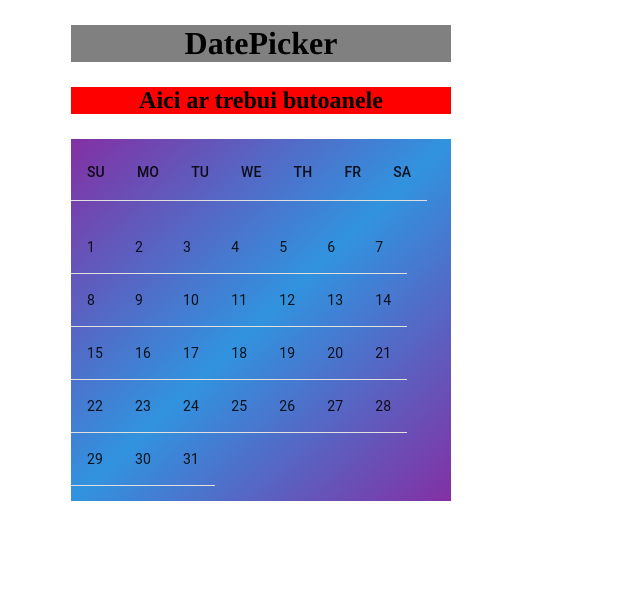
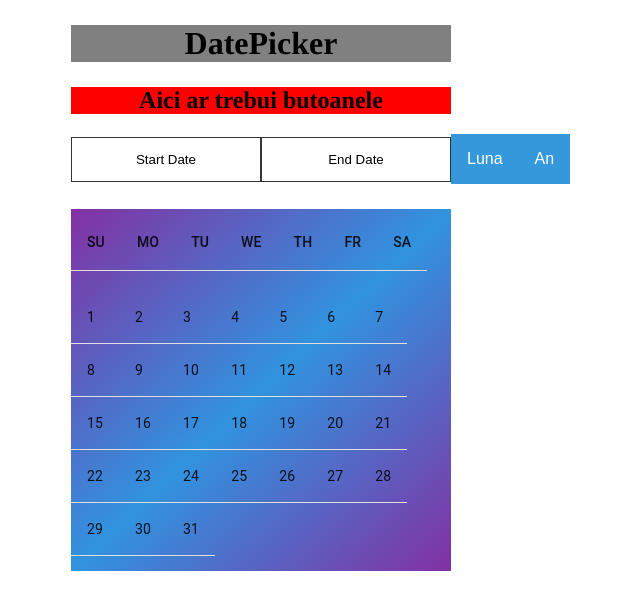
Before and after one commit to laurandrei994/ReactApplication, a React (Create React App) app in the folder proiectfsd/: page /datePicker in a window 1280 px wide. Shown: the top 610 px of the page, without its empty margins (429-1069 px from the left). Built offline with nearby package versions, Linux system fonts and the light colour scheme.

Commit message:
Added Start End Date buttons and dropdown buttons

```diff
--- a/proiectfsd/src/components/datePicker.tsx
+++ b/proiectfsd/src/components/datePicker.tsx
@@ -1,6 +1,7 @@
 import '../scss/datePicker.scss'
 import React, { Component } from 'react'
 import { TableHead, TableRow, TableCell, TableBody, TableContainer, Table } from '@material-ui/core';
+import { Button } from '@mui/material';
 
 const CALENDAR = [1, 2, 3, 4, 5, 6, 7, 8, 9, 10, 11, 12, 13, 14, 15, 16, 17, 18, 19, 20, 21, 22, 23, 24, 25, 26, 27, 28, 29, 30, 31]
 
@@ -52,6 +53,26 @@ class DatePicker extends Component {
             <div>
                 <h1 className="h1" style= {defaultStyle}> DatePicker </h1>
                 <h2 className="h2" style= {defaultStyle}> Aici ar trebui butoanele </h2>
+                <button className="button_start">Start Date</button>
+                <button className="button_end">End Date</button>
+
+                <div className="dropdown">
+                    <button className="dropbtn">Luna</button>
+                    <div id="myDropdown" className="dropdown-content">
+                        <a href="#ianuarie">Ianuarie</a>
+                        <a href="#februarie">Februarie</a>
+                        <a href="#martie">Martie</a>
+                    </div>
+                </div>
+                <div className="dropdown">
+                    <button className="dropbtn">An</button>
+                    <div id="myDropdown" className="dropdown-content">
+                        <a href="#2018">2018</a>
+                        <a href="#2019">2019</a>
+                        <a href="#2020">2020</a>
+                    </div>
+                </div>
+
                 <div className="Calendar" style={ defaultStyle}>
                     <div className="weekdays">
                         {this.getHead()}
@@ -66,3 +87,26 @@ class DatePicker extends Component {
 }
 
 export default DatePicker;
+
+//Pentru dropdown button
+// { <script>
+//  When the user clicks on the button,
+// toggle between hiding and showing the dropdown content
+// function myFunction() {
+//   document.getElementById("myDropdown").classList.toggle("show");
+// }
+
+// Close the dropdown if the user clicks outside of it
+// window.onclick = function(event) {
+//   if (!event.target.matches('.dropbtn')) {
+//     var dropdowns = document.getElementsByClassName("dropdown-content");
+//     var i;
+//     for (i = 0; i < dropdowns.length; i++) {
+//       var openDropdown = dropdowns[i];
+//       if (openDropdown.classList.contains('show')) {
+//         openDropdown.classList.remove('show');
+//       }
+//     }
+//   }
+// }
+// </script> */}
--- a/proiectfsd/src/scss/datePicker.scss
+++ b/proiectfsd/src/scss/datePicker.scss
@@ -10,6 +10,60 @@ body {font-family: Times, serif;}
 #current_month {
     color: white;
   }
+
+.button_start{
+  background-color: white;
+  color: black;
+  padding: 14px 40px;
+  width: 190px;
+  border: 1px solid #343534;
+  margin-left: 500px;
+}
+
+.button_end{
+  background-color: white;
+  color: black;
+  width: 190px;
+  border: 1px solid #343534;
+  padding: 14px 40px;
+}
+
+.dropbtn {
+  background-color: #3498DB;
+  color: white;
+  padding: 16px;
+  font-size: 16px;
+  border: none;
+  cursor: pointer;
+}
+
+.dropbtn:hover, .dropbtn:focus {
+  background-color: #2980B9;
+}
+
+.dropdown {
+  position: relative;
+  display: inline-block;
+}
+
+.dropdown-content {
+  display: none;
+  position: absolute;
+  background-color: #f1f1f1;
+  min-width: 160px;
+  overflow: auto;
+  box-shadow: 0px 8px 16px 0px rgba(0,0,0,0.2);
+  z-index: 1;
+}
+
+.dropdown-content a {
+  color: black;
+  padding: 12px 16px;
+  text-decoration: none;
+  display: block;
+}
+
+.dropdown a:hover {background-color: #ddd;}
 
 .h1 {
   width: 380px;
```
